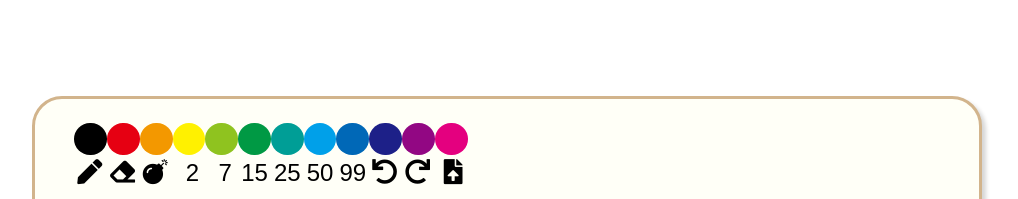
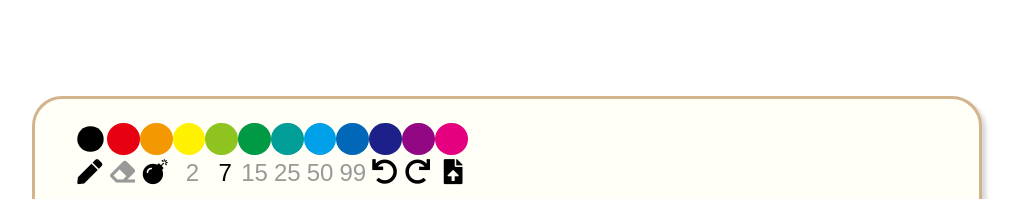
Before and after one commit to Shirataki2/pokemake, a Flask app: page / in a window 1280 px wide. Shown: the part 84-283 px from the top of the page, without its empty margins (133-1151 px from the left). Run offline with Flask 2, Linux system fonts and the light colour scheme; some libraries are stand-ins or nearby versions; some web fonts are replaced.

Commit message:
add interactive animation

```diff
--- a/server.py
+++ b/server.py
@@ -1,3 +1,5 @@
+# -*- coding: utf-8 -*-
+
 import sys
 import os
 import tensorflow as tf
--- a/static/css/style.css
+++ b/static/css/style.css
@@ -93,3 +93,19 @@ a>* {
 .btn {
   width: 100%;
 }
+
+.col-active {
+  transition: all 180ms cubic-bezier(0.785, 0.135, 0.15, 0.86);
+  transform: scale(.8);
+  border: #fff 4px;
+}
+
+.tool-active>* {
+  color: #000;
+  transition: all 250ms cubic-bezier(0.215, 0.610, 0.355, 1);
+}
+
+.tool-inactive>* {
+  color: #999;
+  transition: all 250ms cubic-bezier(0.215, 0.610, 0.355, 1);
+}
--- a/static/js/main.js
+++ b/static/js/main.js
@@ -1,8 +1,9 @@
+'use strict';
 (() => {
   const canvas = document.getElementById('canvas');
-    const ctx = canvas.getContext("2d");
+  const ctx = canvas.getContext('2d');
   const maxUndo = 15;
-    const bgColor = "#ffffff";
+  const bgColor = '#ffffff';
   const reader = new FileReader();
   let undoStack = [];
   let redoStack = [];
@@ -10,14 +11,14 @@
   let isErase = false;
   let image = new Image();
   let file;
-    let rcolor = "#000000";
+  let rcolor = '#000000';
   let alpha = 1.0;
   let mouseX = '';
   let mouseY = '';
 
   function sleep(milli_seconds) {
     return new Promise(resolve => setTimeout(() => {
-            resolve()
+      resolve();
     }, milli_seconds));
   }
   // 初期化
@@ -40,17 +41,18 @@
       let pos = getPosT(e);
       draw(pos.x, pos.y);
     }
-
   }, false);
 
-
-    canvas.addEventListener('mousedown', (e) => {
+  function beforeDraw() {
     redoStack = [];
     if (undoStack.length >= maxUndo) {
       undoStack.pop();
     }
     undoStack.unshift(ctx.getImageData(0, 0, 360, 360));
+  }
 
+  canvas.addEventListener('mousedown', (e) => {
+    beforeDraw();
     if (e.buttons === 0) {
       let rect = e.target.getBoundingClientRect();
       let X = ~~(e.clientX - rect.left);
@@ -59,6 +61,7 @@
     }
   }, false);
   canvas.addEventListener('touchstart', (e) => {
+    beforeDraw();
     if (e.touches.length == 1) {
       e.preventDefault();
       let pos = getPosT(e);
@@ -80,25 +83,25 @@
   }
 
   function getPosT(e) {
-        var mX = e.touches[0].clientX - e.target.getBoundingClientRect().left +
-            scrollX();
-        var mY =
-            e.touches[0].clientY - e.target.getBoundingClientRect().top + scrollY();
+    let mX = e.touches[0].clientX - e.target.getBoundingClientRect().left
+      + scrollX();
+    let mY = e.touches[0].clientY - e.target.getBoundingClientRect().top + scrollY();
     return {
-            x: mX,
-            y: mY
+      'x': mX,
+      'y': mY
     };
   }
 
-    function drawEnd(e) {
+  function drawEnd() {
     mouseX = '';
     mouseY = '';
   }
-    const draw = (X, Y) => {
+
+  function draw(X, Y) {
     ctx.beginPath();
     ctx.globalAlpha = 1.0;
     if (mouseX === '') {
-            ctx.moveTo(X, Y)
+      ctx.moveTo(X, Y);
     } else {
       ctx.moveTo(mouseX, mouseY);
     }
@@ -110,45 +113,70 @@
     ctx.stroke();
     mouseX = X;
     mouseY = Y;
-    }
+  };
 
   // 操作
-    $(".menu").on('click', (e) => {
-        rcolor = e.target.id;
+  $('.menu')
+    .on('click', (e) => {
+      rcolor = '#' + e.target.id;
+      $('.menu').removeClass('col-active');
+      $(`#${e.target.id}`).addClass('col-active');
     });
 
-    $("div.tool").on('click', (e) => {
-        let ctl = e.target.className.split(" ").slice(-1)[0].split("-");
-        if (ctl[0] === "width") {
+  $('div.tool').on('click', (e) => {
+    let ctl = e.target.className.split(' ').slice(-1)[0].split('-');
+    if (ctl[0] === 'width') {
+      $('.w').removeClass('tool-active');
+      $('.w').addClass('tool-inactive');
+      $(`.w.width-${~~ctl[1]}`).addClass('tool-active');
+      $(`.w.width-${~~ctl[1]}`).removeClass('tool-inactive');
       size = ~~ctl[1];
     }
-        if (ctl[0] === "t") {
-            if (ctl[1] === "draw") {
+    if (ctl[0] === 't') {
+      if (ctl[1] === 'draw') {
         isErase = false;
+        $('.tool.t-erase').removeClass('tool-active');
+        $('.tool.t-erase').addClass('tool-inactive');
+        $('.tool.t-draw').removeClass('tool-inactive');
+        $('.tool.t-draw').addClass('tool-active');
       }
-            if (ctl[1] === "erase") {
+      if (ctl[1] === 'erase') {
         isErase = true;
+        $('.tool.t-erase').removeClass('tool-inactive');
+        $('.tool.t-erase').addClass('tool-active');
+        $('.tool.t-draw').removeClass('tool-active');
+        $('.tool.t-draw').addClass('tool-inactive');
       }
-            if (ctl[1] === "delete") {
+      if (ctl[1] === 'delete') {
         if (confirm('すべて消去してもよろしいですか')) {
+          beforeDraw();
           ctx.globalAlpha = 1.0;
           ctx.beginPath();
           ctx.fillStyle = bgColor;
           ctx.fillRect(0, 0, 360, 360);
           ctx.globalAlpha = 1.0;
+          $('#name').html('なまえ');
+          $('#H').html('0');
+          $('#A').html('0');
+          $('#B').html('0');
+          $('#C').html('0');
+          $('#D').html('0');
+          $('#S').html('0');
+          $('#type-1').html('タイプ');
+          $('#type-2').html('タイプ');
         }
       }
     }
-        if (ctl[0] === "p") {
-            if (ctl[1] === "undo") {
-                if (undoStack.length >= 0) {
+    if (ctl[0] === 'p') {
+      if (ctl[1] === 'undo') {
+        if (undoStack.length > 0) {
           redoStack.unshift(ctx.getImageData(0, 0, 360, 360));
           const undoData = undoStack.shift();
           ctx.putImageData(undoData, 0, 0);
         }
       }
-            if (ctl[1] === "redo") {
-                if (redoStack.length >= 0) {
+      if (ctl[1] === 'redo') {
+        if (redoStack.length > 0) {
           undoStack.unshift(ctx.getImageData(0, 0, 360, 360));
           const redoData = redoStack.shift();
           ctx.putImageData(redoData, 0, 0);
@@ -158,7 +186,7 @@
   });
 
   // 予測
-    const btn = $("#predict-btn");
+  const btn = $('#predict-btn');
 
   function toImg() {
     let tmp = document.createElement('canvas');
@@ -170,65 +198,62 @@
     return img;
   }
   btn.on('click', () => {
-        btn.prop("disabled", true);
-        btn.html("計算中．．．");
+    btn.prop('disabled', true);
+    btn.html('計算中．．．');
     $.ajax({
-            url: 'run',
-            type: 'POST',
-            data: JSON.stringify({
-                img: toImg()
+      'url':  'run',
+      'type': 'POST',
+      'data': JSON.stringify({
+        'img': toImg()
       }),
-            error: function (e) {
-                console.log(e)
-            },
-            contentType: 'application/json',
-            dataType: 'json',
-        }).done((data) => {
-            $("#name").html(data["name"]);
-            $("#H").html(data["H"]);
-            $("#A").html(data["A"]);
-            $("#B").html(data["B"]);
-            $("#C").html(data["C"]);
-            $("#D").html(data["D"]);
-            $("#S").html(data["S"]);
-            $("#type-1").html(data["type-1"]);
-            $("#type-2").html(data["type-2"]);
-            btn.html("待機中!");
+      'contentType': 'application/json',
+      'dataType':    'json',
+    })
+      .done((data) => {
+        $('#name').html(data.name);
+        $('#H').html(data.H);
+        $('#A').html(data.A);
+        $('#B').html(data.B);
+        $('#C').html(data.C);
+        $('#D').html(data.D);
+        $('#S').html(data.S);
+        $('#type-1').html(data['type-1']);
+        $('#type-2').html(data['type-2']);
+        btn.html('待機中!');
 
         function reenable() {
-                btn.prop("disabled", false);
-                btn.html("判定!");
+          btn.prop('disabled', false);
+          btn.html('判定!');
         }
         sleep(3000).then(() => {
-                reenable()
+          reenable();
         });
-        }).error(() => {
-            btn.removeClass("btn-primary");
-            btn.addClass("btn-danger");
-            btn.html("エラー発生！")
+      })
+      .error(() => {
+        btn.removeClass('btn-primary');
+        btn.addClass('btn-danger');
+        btn.html('エラー発生！');
       });
   });
 
   // 画像アップロード
-    $('input[type=file]').change(function () {
+  $('input[type=file]').change(() => {
     file = $('input[type=file]').prop('files')[0];
-        if (file.type != "image/jpeg" && file.type != "image/png") {
+    if (file.type != 'image/jpeg' && file.type != 'image/png') {
       file = null;
       Snackbar.show({
-                text: "対応している画像ファイル形式ではありません",
-                pos: "top-center",
-                actionText: "OK",
-                backgrounfColor: "#e95132",
-                actionTextColor: "#fff0f0",
-                duration: 3000
+        'text':            '対応している画像ファイル形式ではありません',
+        'pos':             'top-center',
+        'actionText':      'OK',
+        'backgrounfColor': '#e95132',
+        'actionTextColor': '#fff0f0',
+        'duration':        3000
       });
     }
 
 
-        reader.onload = function (e) {
-            console.log("Image Rendering");
-            image.onload = function () {
-                console.log("Image Loading");
+    reader.onload = (e) => {
+      image.onload = () => {
         let w, h;
         const maxSize = 360;
         if (image.width > image.height) {
@@ -238,6 +263,7 @@
           w = Math.floor(maxSize * image.width / image.height);
           h = maxSize;
         }
+        beforeDraw();
         const start = [(maxSize - w) / 2, (maxSize - h) / 2];
         ctx.beginPath();
         ctx.fillStyle = bgColor;
@@ -245,9 +271,9 @@
 
         ctx.clearRect(0, 0, 360, 360);
         ctx.drawImage(image, start[0], start[1], w, h);
-            }
+      };
       image.src = e.target.result;
-        }
+    };
     reader.readAsDataURL(file);
   });
 })();
--- a/templates/index.html
+++ b/templates/index.html
@@ -9,55 +9,55 @@
           <div class="col-xs-12 pt-0 pb-3 pt-lg-6 pb-lg-3 offset-xs-0 offset-lg-1 col-lg-10 justify-content-center center">
             <!--Tool Bar-->
             <div class="row pt-3">
-                            <div class="menu col-1" id="#000000" style="background-color:#000000;">
+              <div class="menu col-1 col-active" id="000000" style="background-color:#000000;">
               </div>
-                            <div class="menu col-1" id="#e60012" style="background-color:#e60012;">
+              <div class="menu col-1" id="e60012" style="background-color:#e60012;">
               </div>
-                            <div class="menu col-1" id="#f39800" style="background-color:#f39800;">
+              <div class="menu col-1" id="f39800" style="background-color:#f39800;">
               </div>
-                            <div class="menu col-1" id="#fff100" style="background-color:#fff100;">
+              <div class="menu col-1" id="fff100" style="background-color:#fff100;">
               </div>
-                            <div class="menu col-1" id="#8fc31f" style="background-color:#8fc31f;">
+              <div class="menu col-1" id="8fc31f" style="background-color:#8fc31f;">
               </div>
-                            <div class="menu col-1" id="#009944" style="background-color:#009944;">
+              <div class="menu col-1" id="009944" style="background-color:#009944;">
               </div>
-                            <div class="menu col-1" id="#009e96" style="background-color:#009e96;">
+              <div class="menu col-1" id="009e96" style="background-color:#009e96;">
               </div>
-                            <div class="menu col-1" id="#00a0e9" style="background-color:#00a0e9;">
+              <div class="menu col-1" id="00a0e9" style="background-color:#00a0e9;">
               </div>
-                            <div class="menu col-1" id="#0068b7" style="background-color:#0068b7;">
+              <div class="menu col-1" id="0068b7" style="background-color:#0068b7;">
               </div>
-                            <div class="menu col-1" id="#1d2088" style="background-color:#1d2088;">
+              <div class="menu col-1" id="1d2088" style="background-color:#1d2088;">
               </div>
-                            <div class="menu col-1" id="#920783" style="background-color:#920783;">
+              <div class="menu col-1" id="920783" style="background-color:#920783;">
               </div>
-                            <div class="menu col-1" id="#e4007f" style="background-color:#e4007f;">
+              <div class="menu col-1" id="e4007f" style="background-color:#e4007f;">
               </div>
-                            <div class="tool col-1 t-draw">
+              <div class="tool col-1 t-draw tool-active">
                 <i class="fas fa-pen t-draw"></i>
               </div>
-                            <div class="tool col-1 t-erase">
+              <div class="tool col-1 t-erase tool-inactive">
                 <i class="fas fa-eraser t-erase"></i>
               </div>
               <div class="tool col-1 t-delete">
                 <i class="fas fa-bomb t-delete"></i>
               </div>
-                            <div class="tool col-1 width-3">
-                                <p class="ff width-3" style=" left:-2px!important;">2</p>
+              <div class="tool w col-1 width-2 tool-inactive">
+                <p class="ff width-2" style=" left:-2px!important;">2</p>
               </div>
-                            <div class="tool col-1 width-7">
+              <div class="tool w col-1 width-7 tool-active">
                 <p class="ff width-7" style=" left:-2px!important;">7</p>
               </div>
-                            <div class="tool col-1 width-15">
+              <div class="tool w col-1 width-15 tool-inactive">
                 <p class="ff width-15">15</p>
               </div>
-                            <div class="tool col-1 width-25">
+              <div class="tool w col-1 width-25 tool-inactive">
                 <p class="ff width-25">25</p>
               </div>
-                            <div class="tool col-1 width-50">
+              <div class="tool w col-1 width-50 tool-inactive">
                 <p class="ff width-50">50</p>
               </div>
-                            <div class="tool col-1 width-99">
+              <div class="tool w col-1 width-99 tool-inactive">
                 <p class="ff width-99">99</p>
               </div>
               <div class="tool col-1 p-undo">
```
Also changed, not shown: .eslintrc.json (added). Lines whose indentation alone changed are shown as unchanged.
